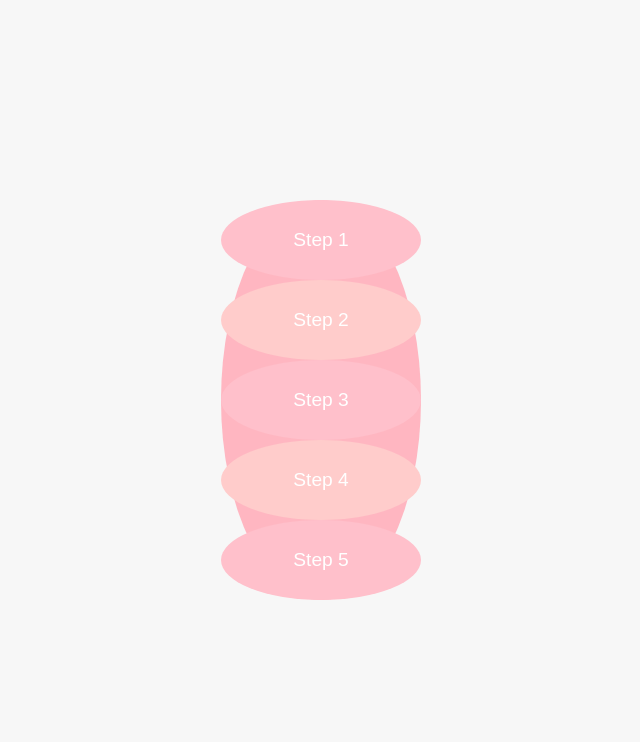
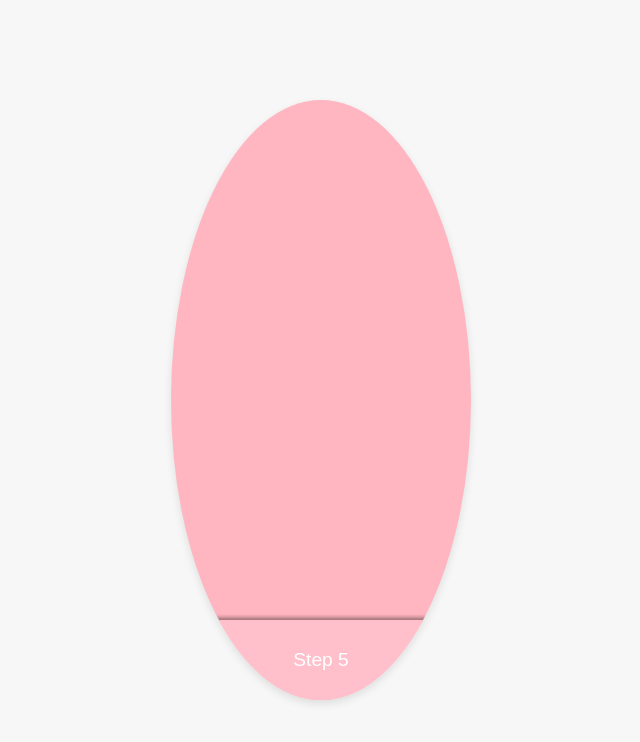
Before and after one commit to rayahiqbal/cake, a plain HTML site: page index.html in a window 1280 px wide. Shown: the whole page, without its empty margins (319-959 px from the left). Drawn offline with Linux system fonts and the light colour scheme.

Commit message:
styles.css

```diff
--- a/styles.css
+++ b/styles.css
@@ -45,3 +45,52 @@ body {
     transform: scale(1.05);
     transition: transform 0.2s ease-in-out;
 }
+body {
+    font-family: Arial, sans-serif;
+    background-color: #f7f7f7;
+    margin: 0;
+    display: flex;
+    justify-content: center;
+    align-items: center;
+    height: 100vh;
+}
+
+.cake {
+    width: 300px; /* Increased size */
+    height: 600px; /* Increased size */
+    background-color: #ffb6c1; /* Pastel pink */
+    border-radius: 50%;
+    position: relative;
+    overflow: hidden; /* To hide overflowing content */
+    box-shadow: 0 4px 8px rgba(0, 0, 0, 0.1); /* Add shadow for depth */
+}
+
+.layer {
+    width: 100%;
+    height: 80px;
+    background-color: #ffcccb; /* Lighter pink */
+    border-radius: 20px; /* Rounded edges for layers */
+    position: absolute;
+    bottom: 0;
+    display: flex;
+    justify-content: center;
+    align-items: center;
+    box-sizing: border-box;
+    box-shadow: 0 -2px 4px rgba(0, 0, 0, 0.1); /* Add shadow for depth */
+}
+
+.layer:nth-child(odd) {
+    background-color: #ffc0cb; /* Even lighter pink */
+}
+
+.layer a {
+    text-decoration: none;
+    color: #fff;
+    font-size: 1.2em;
+}
+
+/* Hover effect */
+.layer:hover {
+    transform: scale(1.05);
+    transition: transform 0.2s ease-in-out;
+}
```
